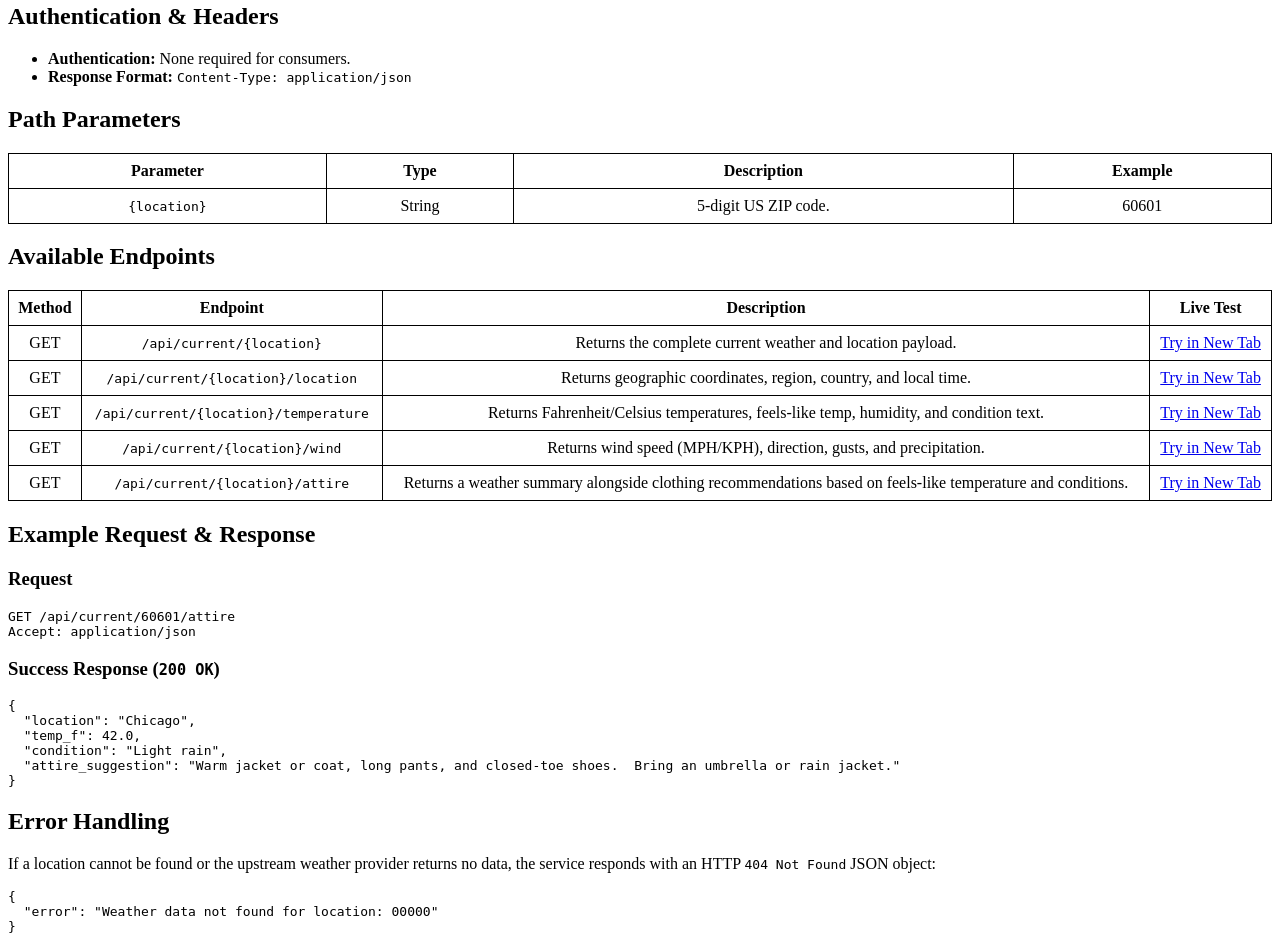
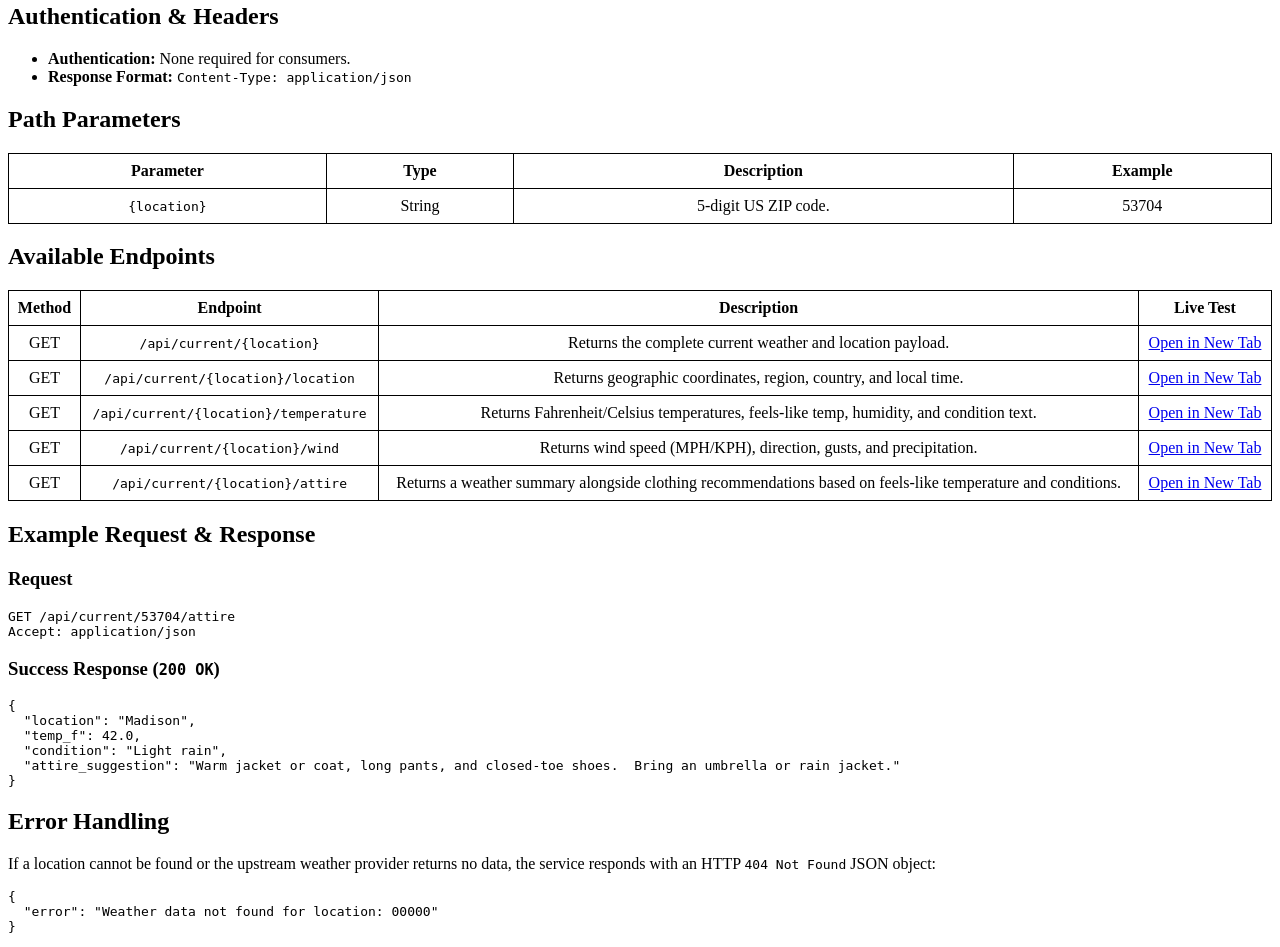
Before and after one commit to GaritaDevs/Team-EDT, a Java web app: page / in a window 1280 px wide. Shown: the part 167-1114 px from the top of the page. Run offline with Tomcat 11, a stand-in JSP engine, Linux system fonts and the light colour scheme.

Commit message:
Changed all Chicago related values to Madison values.  specifically, using the zip code that the Truax building is in.

```diff
--- a/src/main/webapp/index.jsp
+++ b/src/main/webapp/index.jsp
@@ -51,7 +51,7 @@
         <td><code>{location}</code></td>
         <td>String</td>
         <td>5-digit US ZIP code.</td>
-        <td>60601</td>
+        <td>53704</td>
     </tr>
     </tbody>
 </table>
@@ -71,43 +71,43 @@
         <td>GET</td>
         <td><code>/api/current/{location}</code></td>
         <td>Returns the complete current weather and location payload.</td>
-        <td><a href="${pageContext.request.contextPath}/api/current/60601" target="_blank">Try in New Tab</a></td>
+        <td><a href="${pageContext.request.contextPath}/api/current/53704" target="_blank">Open in New Tab</a></td>
     </tr>
     <tr>
         <td>GET</td>
         <td><code>/api/current/{location}/location</code></td>
         <td>Returns geographic coordinates, region, country, and local time.</td>
-        <td><a href="${pageContext.request.contextPath}/api/current/60601/location" target="_blank">Try in New Tab</a></td>
+        <td><a href="${pageContext.request.contextPath}/api/current/53704/location" target="_blank">Open in New Tab</a></td>
     </tr>
     <tr>
         <td>GET</td>
         <td><code>/api/current/{location}/temperature</code></td>
         <td>Returns Fahrenheit/Celsius temperatures, feels-like temp, humidity, and condition text.</td>
-        <td><a href="${pageContext.request.contextPath}/api/current/60601/temperature" target="_blank">Try in New Tab</a></td>
+        <td><a href="${pageContext.request.contextPath}/api/current/53704/temperature" target="_blank">Open in New Tab</a></td>
     </tr>
     <tr>
         <td>GET</td>
         <td><code>/api/current/{location}/wind</code></td>
         <td>Returns wind speed (MPH/KPH), direction, gusts, and precipitation.</td>
-        <td><a href="${pageContext.request.contextPath}/api/current/60601/wind" target="_blank">Try in New Tab</a></td>
+        <td><a href="${pageContext.request.contextPath}/api/current/53704/wind" target="_blank">Open in New Tab</a></td>
     </tr>
     <tr>
         <td>GET</td>
         <td><code>/api/current/{location}/attire</code></td>
         <td>Returns a weather summary alongside clothing recommendations based on feels-like temperature and conditions.</td>
-        <td><a href="${pageContext.request.contextPath}/api/current/60601/attire" target="_blank">Try in New Tab</a></td>
+        <td><a href="${pageContext.request.contextPath}/api/current/53704/attire" target="_blank">Open in New Tab</a></td>
     </tr>
     </tbody>
 </table>
 
 <h2>Example Request &amp; Response</h2>
 <h3>Request</h3>
-<pre>GET ${pageContext.request.contextPath}/api/current/60601/attire
+<pre>GET ${pageContext.request.contextPath}/api/current/53704/attire
 Accept: application/json</pre>
 
 <h3>Success Response (<code>200 OK</code>)</h3>
 <pre>{
-  "location": "Chicago",
+  "location": "Madison",
   "temp_f": 42.0,
   "condition": "Light rain",
   "attire_suggestion": "Warm jacket or coat, long pants, and closed-toe shoes.  Bring an umbrella or rain jacket."
```
